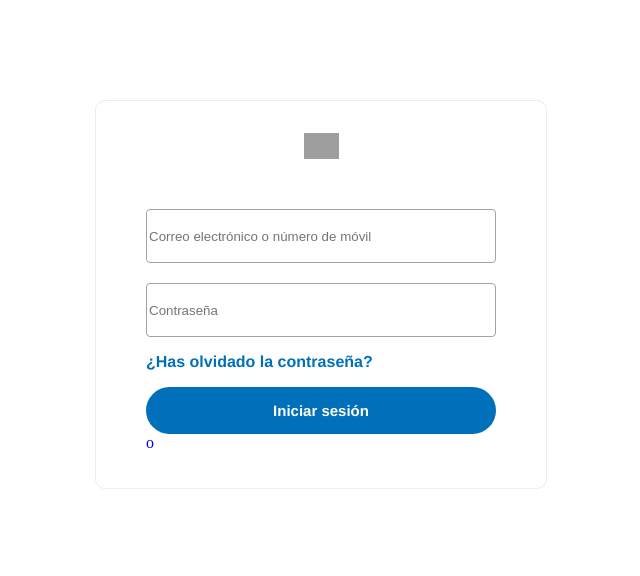
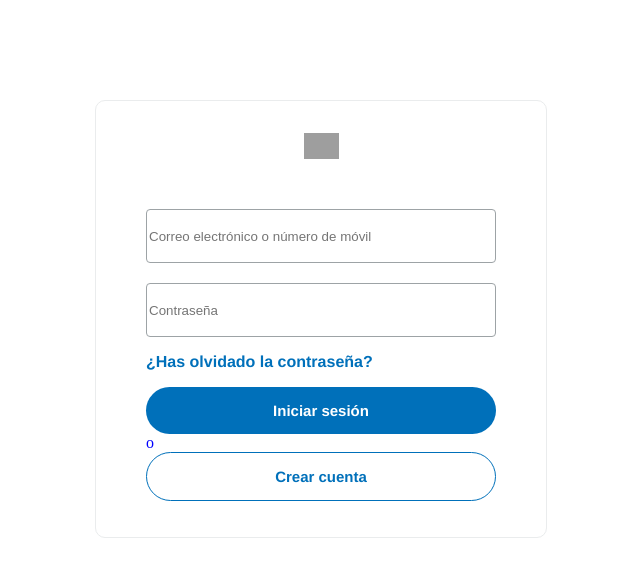
Before and after one commit to Isynopoulos1/react_challenge2, a React (Create React App) app: page / in a window 1280 px wide. Shown: the top 576 px of the page, without its empty margins (319-959 px from the left). Built offline with nearby package versions, Linux system fonts and the light colour scheme; grey boxes are pictures that could not be loaded.

Commit message:
setting the buttons part 2

```diff
--- a/src/components/Login.js
+++ b/src/components/Login.js
@@ -2,6 +2,7 @@ import React from "react";
 
 // IMPORT STYLE
 import "../styles/app.css";
+import "../styles/components/signupbtn.css";
 
 //IMPORT COMPONENTS
 import Logo from "./Logo";
@@ -20,6 +21,7 @@ const Login = () => {
         <input placeholder="Contraseña" type="password" />
         <p>¿Has olvidado la contraseña?</p>
         <LoginBtn />
+        <SignupBtn />
       </form>
     </div>
   );
--- a/src/components/SignupBtn.js
+++ b/src/components/SignupBtn.js
@@ -5,3 +5,4 @@ const SignupBtn = () => {
     </div>
   );
 };
+export default SignupBtn;
--- a/src/styles/components/loginbtn.css
+++ b/src/styles/components/loginbtn.css
@@ -13,3 +13,6 @@
   border-radius: 50px;
   width: 350px;
 }
+.btn-signup button:hover {
+  background-color: #0f54a9;
+}
--- a/src/styles/components/signupbtn.css
+++ b/src/styles/components/signupbtn.css
@@ -3,12 +3,18 @@
   text-decoration: none;
   font-family: helvetica;
   font-size: 15px;
-  background-color: #0070ba;
+  background-color: white;
   transition: background-color 0.5s;
-  color: white;
+  color: #0070ba;
   font-weight: bold;
   text-align: center;
-  border: none;
+  border: 1px solid #0070ba;
   padding: 15px;
-  border-radius: 5px;
+  border-radius: 50px;
+  width: 350px;
+  transition: 0.3s;
 }
+.signup button:hover {
+  transition: 0.4s ease;
+  border: 2px solid #0f54a9;
+}
```
